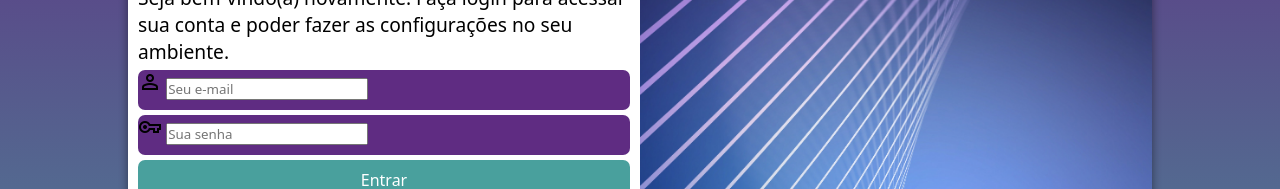
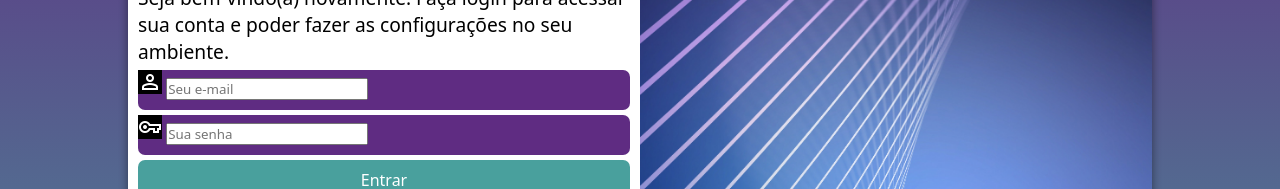
Before and after one commit to DavidSilva32/projeto-login, a plain HTML site: page index.html in a window 1280 px wide. Shown: the part 229-418 px from the top of the page. Drawn offline with nearby package versions, Linux system fonts and the light colour scheme.

Commit message:
Update style.css

```diff
--- a/estilos/style.css
+++ b/estilos/style.css
@@ -81,6 +81,11 @@ div#formulario > p {
     display: none;
 }
 
+.campo > span {
+    color: white;
+    background-color: black;
+}
+
 form > input[type=submit] {
     display: block;
     width: 100%;
```
